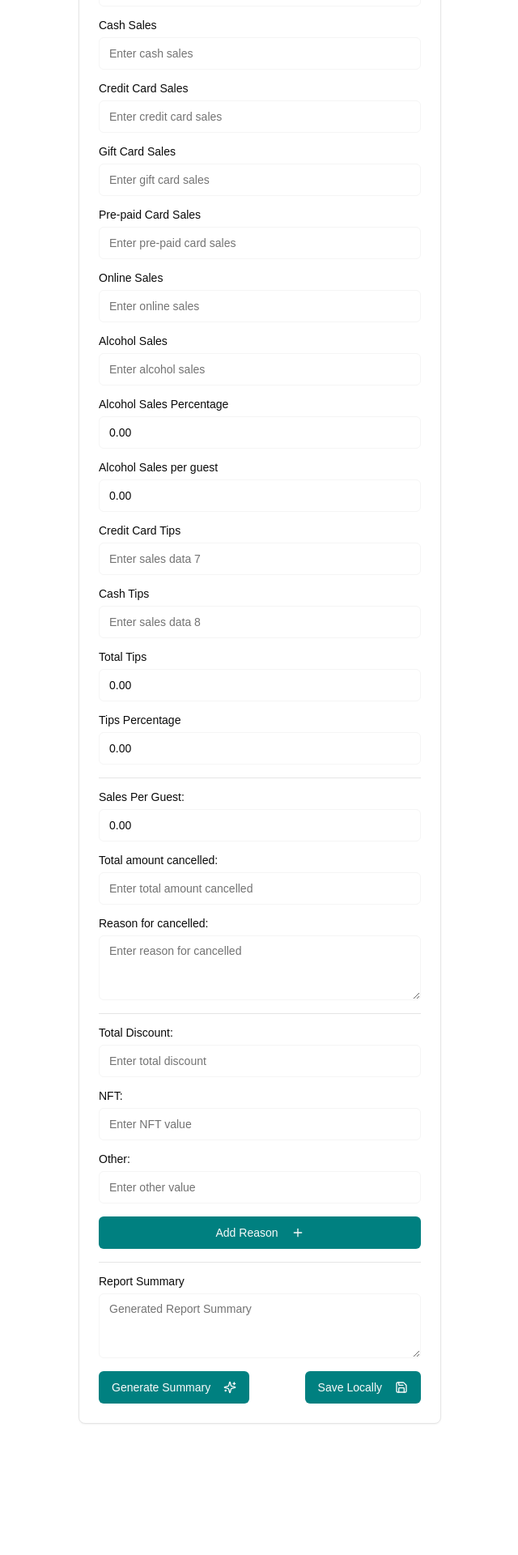
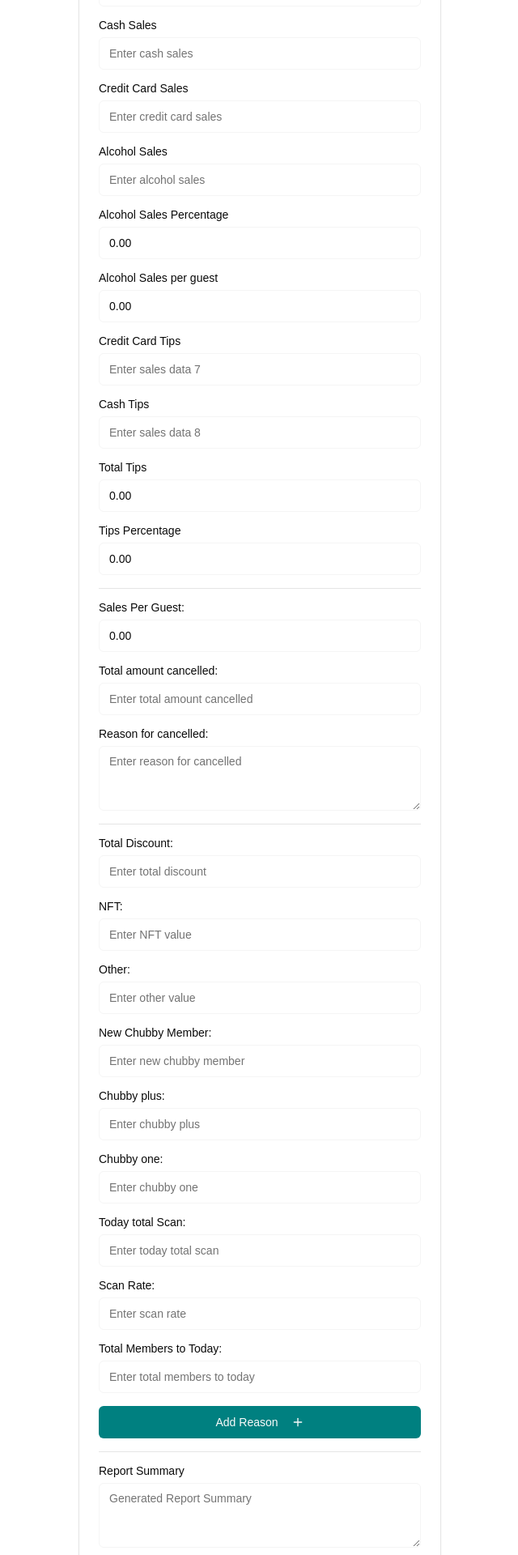
Before and after one commit to lhm-david/CSRHproject, a Next.js app: page / in a window 1280 px wide. Shown: the part 393-2313 px from the top of the page at 81% size, without its empty margins (319-959 px from the left). Before the commit the page ends 2167 px from the top, so only its background shows below. Built offline with nearby package versions, Linux system fonts and the light colour scheme; what @genkit-ai/googleai, genkit would draw is missing.

Commit message:
Add 6 new input field above report summary, first is New Chubby Member: , second is Chubby plus: , third is Chubby one: , fourth is Totay total Scan: , fifth is Scan Rate: , sixth is Total Members to Today:

```diff
--- a/src/app/page.tsx
+++ b/src/app/page.tsx
@@ -61,6 +61,14 @@ export default function Home() {
   const [totalDiscount, setTotalDiscount] = useState("");
   const [nftValue, setNftValue] = useState("");
   const [otherValue, setOtherValue] = useState("");
+
+    // Chubby Member
+    const [newChubbyMember, setNewChubbyMember] = useState("");
+    const [chubbyPlus, setChubbyPlus] = useState("");
+    const [chubbyOne, setChubbyOne] = useState("");
+    const [totayTotalScan, setTotayTotalScan] = useState("");
+    const [scanRate, setScanRate] = useState("");
+    const [totalMembersToToday, setTotalMembersToToday] = useState("");
 
   // Dynamic Input Fields
   const [otherReasons, setOtherReasons] = useState<{ id: number; reason: string; value: string }[]>([]);
@@ -289,34 +297,6 @@ export default function Home() {
           </div>
 
           <div className="grid gap-2">
-            <Label htmlFor="giftCardSales">Gift Card Sales</Label>
-            <Input
-              id="giftCardSales"
-              placeholder="Enter gift card sales"
-              value={giftCardSales}
-              onChange={(e) => setGiftCardSales(e.target.value)}
-            />
-          </div>
-          <div className="grid gap-2">
-            <Label htmlFor="prepaidCardSales">Pre-paid Card Sales</Label>
-            <Input
-              id="prepaidCardSales"
-              placeholder="Enter pre-paid card sales"
-              value={prepaidCardSales}
-              onChange={(e) => setPrepaidCardSales(e.target.value)}
-            />
-          </div>
-          <div className="grid gap-2">
-            <Label htmlFor="onlineSales">Online Sales</Label>
-            <Input
-              id="onlineSales"
-              placeholder="Enter online sales"
-              value={onlineSales}
-              onChange={(e) => setOnlineSales(e.target.value)}
-            />
-          </div>
-
-          <div className="grid gap-2">
             <Label htmlFor="alcoholSales">Alcohol Sales</Label>
             <Input
               id="alcoholSales"
@@ -325,6 +305,7 @@ export default function Home() {
               onChange={(e) => setAlcoholSales(e.target.value)}
             />
           </div>
+
           <div className="grid gap-2">
             <Label htmlFor="alcoholSalesPercentage">Alcohol Sales Percentage</Label>
             <Input
@@ -447,6 +428,66 @@ export default function Home() {
             />
           </div>
 
+            <div className="grid gap-2">
+                <Label htmlFor="newChubbyMember">New Chubby Member:</Label>
+                <Input
+                    id="newChubbyMember"
+                    placeholder="Enter new chubby member"
+                    value={newChubbyMember}
+                    onChange={(e) => setNewChubbyMember(e.target.value)}
+                />
+            </div>
+
+            <div className="grid gap-2">
+                <Label htmlFor="chubbyPlus">Chubby plus:</Label>
+                <Input
+                    id="chubbyPlus"
+                    placeholder="Enter chubby plus"
+                    value={chubbyPlus}
+                    onChange={(e) => setChubbyPlus(e.target.value)}
+                />
+            </div>
+
+            <div className="grid gap-2">
+                <Label htmlFor="chubbyOne">Chubby one:</Label>
+                <Input
+                    id="chubbyOne"
+                    placeholder="Enter chubby one"
+                    value={chubbyOne}
+                    onChange={(e) => setChubbyOne(e.target.value)}
+                />
+            </div>
+
+            <div className="grid gap-2">
+                <Label htmlFor="totayTotalScan">Today total Scan:</Label>
+                <Input
+                    id="totayTotalScan"
+                    placeholder="Enter today total scan"
+                    value={totayTotalScan}
+                    onChange={(e) => setTotayTotalScan(e.target.value)}
+                />
+            </div>
+
+            <div className="grid gap-2">
+                <Label htmlFor="scanRate">Scan Rate:</Label>
+                <Input
+                    id="scanRate"
+                    placeholder="Enter scan rate"
+                    value={scanRate}
+                    onChange={(e) => setScanRate(e.target.value)}
+                />
+            </div>
+
+            <div className="grid gap-2">
+                <Label htmlFor="totalMembersToToday">Total Members to Today:</Label>
+                <Input
+                    id="totalMembersToToday"
+                    placeholder="Enter total members to today"
+                    value={totalMembersToToday}
+                    onChange={(e) => setTotalMembersToToday(e.target.value)}
+                />
+            </div>
+
           {otherReasons.map((reason, index) => (
             <div className="grid grid-cols-3 gap-2" key={reason.id}>
               <div className="grid gap-2">
```
